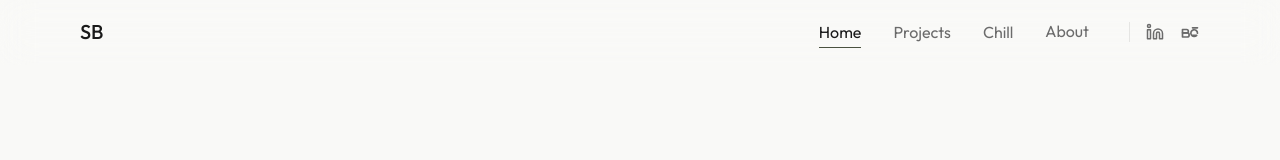
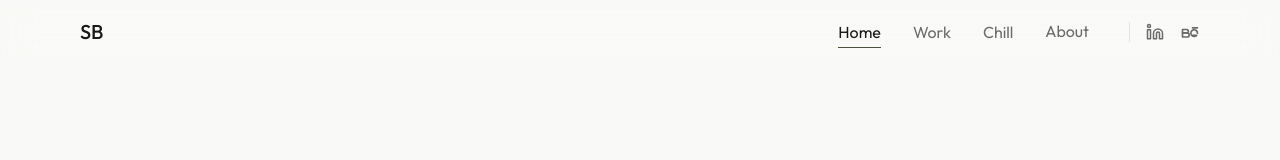
Before and after one commit to D4rkZoul1318/Website-UI, a React (Vite) app: page / in a window 1280 px wide. Shown: the top 160 px of the page. Built offline with nearby package versions, Linux system fonts and the light colour scheme.

Commit message:
fix: navbar Work link scrolls to projects section

```diff
--- a/src/app/components/Navbar.tsx
+++ b/src/app/components/Navbar.tsx
@@ -1,6 +1,6 @@
 import { useState, useEffect } from "react";
 
-const navLinks = ["Home", "Projects", "Chill"];
+const navLinks = ["Home", "Work", "Chill"];
 
 export function Navbar() {
   const [scrolled, setScrolled] = useState(false);
@@ -34,7 +34,8 @@ export function Navbar() {
   }, []);
 
   const scrollTo = (id: string) => {
-    const el = document.getElementById(id.toLowerCase());
+    const targetId = id === "Work" ? "projects" : id.toLowerCase();
+    const el = document.getElementById(targetId);
     if (el) el.scrollIntoView({ behavior: "smooth" });
   };
 
```
Also changed, not shown: 3 other files (tests, documents, lock files or other folders).
